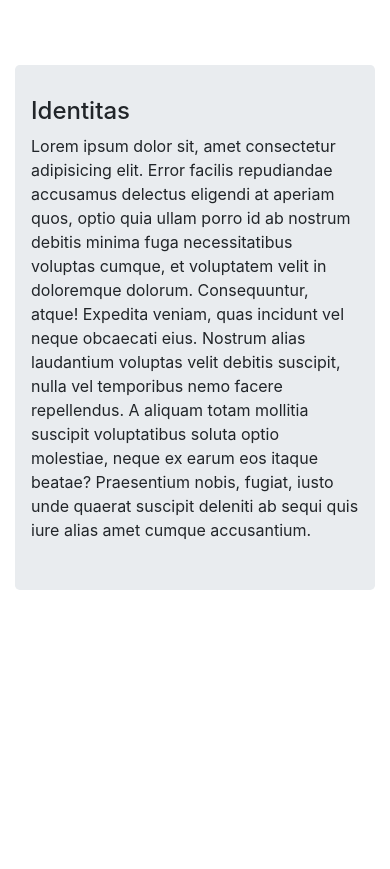
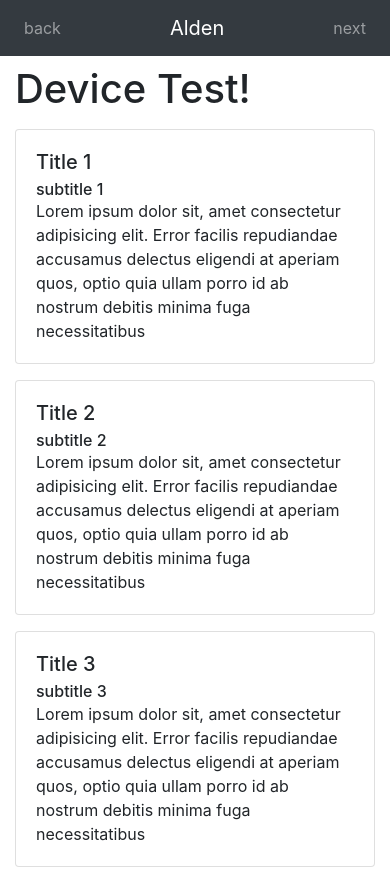
Before and after one commit to sirupmarjan/belajar-react, a React (Create React App) app: page / in a window 390 px wide. Shown: the top 869 px of the page. Before the commit the page ends 844 px from the top, so only its background shows below. Built offline with nearby package versions, Linux system fonts and the light colour scheme.

Commit message:
add card listen to data

```diff
--- a/src/App.js
+++ b/src/App.js
@@ -6,6 +6,7 @@ import Nar from './Navbar';
 import Home from './home';
 import Tour from './tour';
 import Misi from './misi';
+
 
  class App extends Component {
   constructor(){
--- /dev/null
+++ b/src/CardList.js
@@ -0,0 +1,18 @@
+import React, { Component } from 'react'
+import { Card } from 'react-bootstrap'
+
+export default class CardList extends Component {
+    render() {
+        return (
+            <div>
+                <Card className="my-3">
+                    <Card.Body>
+                        <Card.Title>{this.props.title}</Card.Title>
+                        <Card.Subtitle>{this.props.subtitle}</Card.Subtitle>
+                        <Card.Text>{this.props.text}</Card.Text>
+                    </Card.Body>
+                </Card>
+            </div>
+        )
+    }
+}
--- a/src/Navbar.js
+++ b/src/Navbar.js
@@ -6,22 +6,7 @@ import {
 import { Container, Navbar,NavDropdown,Nav} from 'react-bootstrap';
 import 'bootstrap/dist/css/bootstrap.min.css';
 import reactDom from 'react-dom';
-import {useMediaQuery} from 'react-responsive';
-
-
-
-function media () {
-    const isDesktopOrLaptop = useMediaQuery({
-        query: '(min-device-width: 1224px)'
-      })
-      const isBigScreen = useMediaQuery({ query: '(min-device-width: 1824px)' })
-      const isTabletOrMobile = useMediaQuery({ query: '(max-width: 1224px)' })
-      const isTabletOrMobileDevice = useMediaQuery({
-        query: '(max-device-width: 1224px)'
-      })
-      const isPortrait = useMediaQuery({ query: '(orientation: portrait)' })
-      const isRetina = useMediaQuery({ query: '(min-resolution: 2dppx)' })
-}
+import MediaQuery, {useMediaQuery} from 'react-responsive';
 
 
 export default class Nar extends Component {
@@ -31,31 +16,30 @@ export default class Nar extends Component {
         return (
             <div>
                 <HashRouter>
-                    {media.isDesktopOrLaptop && <>
-                        <Navbar bg="dark" variant="dark" fixed="bottom">
-                <Navbar.Toggle aria-controls="responsive-navbar-nav" />
-                    <Navbar.Collapse id="responsive-navbar-nav">
-                            <Nav className="mx-auto">
-                            <Nav.Link href="#/">Beranda</Nav.Link>
-                            <Nav.Link href="#Misi">Misi</Nav.Link>
-                            <Nav.Link href="#Tour">Tour</Nav.Link>
+                    {/* Mobile view */}
+                 <MediaQuery maxWidth={1224} >
+                        <Navbar bg="dark" variant="dark" fixed="top">
+                            <Nav className="w-100">
+                        <Nav.Link href="#Tour" className="mr-auto"> back</Nav.Link>
+                        <Navbar.Brand href="#/" className="mx-auto">Alden</Navbar.Brand>
+                        <Nav.Link href="#Misi" className="ml-auto">next</Nav.Link>
                             </Nav>
-            </Navbar.Collapse>
-        </Navbar>
-                    </>}{media.isTabletOrMobile &&
+                </Navbar>
+                 </MediaQuery>
+                 {/* Desktop View */}
+                <MediaQuery minWidth={1224} >
                               <Navbar bg="dark" variant="dark" fixed="top">
+                              <Navbar.Brand href="#/">Alden</Navbar.Brand>
                               <Navbar.Toggle aria-controls="responsive-navbar-nav" />
                                   <Navbar.Collapse id="responsive-navbar-nav">
-                                          <Nav className="mx-auto">
+                                          <Nav className="ml-auto">
                                           <Nav.Link href="#/">Beranda</Nav.Link>
                                           <Nav.Link href="#Misi">Misi</Nav.Link>
                                           <Nav.Link href="#Tour">Tour</Nav.Link>
                                           </Nav>
                           </Navbar.Collapse>
                       </Navbar>
-
-                    }
-
+                </MediaQuery>
                 </HashRouter>
             </div>
         )
--- /dev/null
+++ b/src/data.js
@@ -0,0 +1,37 @@
+export const stockData = [
+    {
+        title :"Title 1",
+        subtitle: "subtitle 1",
+        text: "Lorem ipsum dolor sit, amet consectetur adipisicing elit. Error facilis repudiandae accusamus delectus eligendi at aperiam quos, optio quia ullam porro id ab nostrum debitis minima fuga necessitatibus "
+    },
+    {
+        title :"Title 2",
+        subtitle: "subtitle 2",
+        text: "Lorem ipsum dolor sit, amet consectetur adipisicing elit. Error facilis repudiandae accusamus delectus eligendi at aperiam quos, optio quia ullam porro id ab nostrum debitis minima fuga necessitatibus ",
+    },
+    {
+        title :"Title 3",
+        subtitle: "subtitle 3",
+        text: "Lorem ipsum dolor sit, amet consectetur adipisicing elit. Error facilis repudiandae accusamus delectus eligendi at aperiam quos, optio quia ullam porro id ab nostrum debitis minima fuga necessitatibus ",
+    },
+    {
+        title :"Title 4",
+        subtitle: "subtitle 4",
+        text: "Lorem ipsum dolor sit, amet consectetur adipisicing elit. Error facilis repudiandae accusamus delectus eligendi at aperiam quos, optio quia ullam porro id ab nostrum debitis minima fuga necessitatibus ",
+    },
+    {
+        title :"Title 5",
+        subtitle: "subtitle 5",
+        text: "Lorem ipsum dolor sit, amet consectetur adipisicing elit. Error facilis repudiandae accusamus delectus eligendi at aperiam quos, optio quia ullam porro id ab nostrum debitis minima fuga necessitatibus ",
+    },
+    {
+        title :"Title 6",
+        subtitle: "subtitle 6",
+        text: "Lorem ipsum dolor sit, amet consectetur adipisicing elit. Error facilis repudiandae accusamus delectus eligendi at aperiam quos, optio quia ullam porro id ab nostrum debitis minima fuga necessitatibus ",
+    },
+    {
+        title :"Title 7",
+        subtitle: "subtitle 7",
+        text: "Lorem ipsum dolor sit, amet consectetur adipisicing elit. Error facilis repudiandae accusamus delectus eligendi at aperiam quos, optio quia ullam porro id ab nostrum debitis minima fuga necessitatibus ",
+    },
+];
--- a/src/home.js
+++ b/src/home.js
@@ -1,15 +1,67 @@
-import React from 'react'
+import React,{Component} from 'react'
 import { Jumbotron } from 'react-bootstrap'
+import MediaQuery from 'react-responsive'
+import CardList from './CardList';
+import {stockData} from "./data"
 
-export default function home() {
-    return (
-        <div>
-            <Jumbotron>
-                <h4>Identitas</h4>
-                <p>
-                Lorem ipsum dolor sit, amet consectetur adipisicing elit. Error facilis repudiandae accusamus delectus eligendi at aperiam quos, optio quia ullam porro id ab nostrum debitis minima fuga necessitatibus voluptas cumque, et voluptatem velit in doloremque dolorum. Consequuntur, atque! Expedita veniam, quas incidunt vel neque obcaecati eius. Nostrum alias laudantium voluptas velit debitis suscipit, nulla vel temporibus nemo facere repellendus. A aliquam totam mollitia suscipit voluptatibus soluta optio molestiae, neque ex earum eos itaque beatae? Praesentium nobis, fugiat, iusto unde quaerat suscipit deleniti ab sequi quis iure alias amet cumque accusantium.
-                </p>
-            </Jumbotron>
-        </div>
-    )
+var fruits = ["Apple", "Banana"];
+class Home extends Component{
+    render(){
+        return(
+            <div>
+      <h1>Device Test!</h1>
+      <MediaQuery minWidth={1224}>
+        <p>You are a desktop or laptop</p>
+        <MediaQuery minWidth={1824}>
+          <p>You also have a huge screen</p>
+        </MediaQuery>
+      </MediaQuery>
+      <MediaQuery maxWidth={1224}>
+          {/* //populate data */}
+         {stockData.map((data,key) =>{
+             return(
+                 <CardList title={data.title} subtitle={data.subtitle} text={data.text}/>
+             );
+         })}
+      </MediaQuery>
+      <MediaQuery minResolution="2dppx">
+        {/* You can also use a function (render prop) as a child */}
+        {(matches) =>
+          matches
+            ? <p>You are retina</p>
+            : <p>You are not retina</p>
+        }
+      </MediaQuery>
+    </div>
+        );
+    }
 }
+
+
+
+const Example = () => (
+    <div>
+      <h1>Device Test!</h1>
+      <MediaQuery minWidth={1224}>
+        <p>You are a desktop or laptop</p>
+        <MediaQuery minWidth={1824}>
+          <p>You also have a huge screen</p>
+        </MediaQuery>
+      </MediaQuery>
+      <MediaQuery maxWidth={1224}>
+          <p>You are on Tabler or phone</p>
+      </MediaQuery>
+      <MediaQuery minResolution="2dppx">
+        {/* You can also use a function (render prop) as a child */}
+        {(matches) =>
+          matches
+            ? <p>You are retina</p>
+            : <p>You are not retina</p>
+        }
+      </MediaQuery>
+    </div>
+  )
+
+
+
+export default Home;
```
